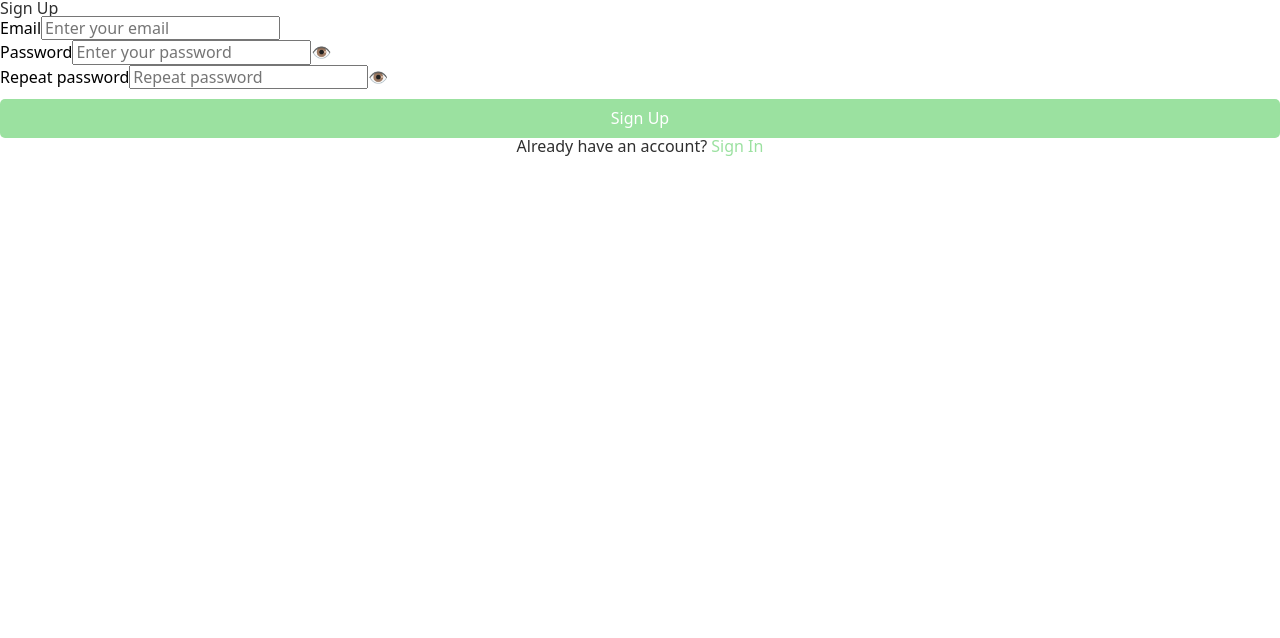
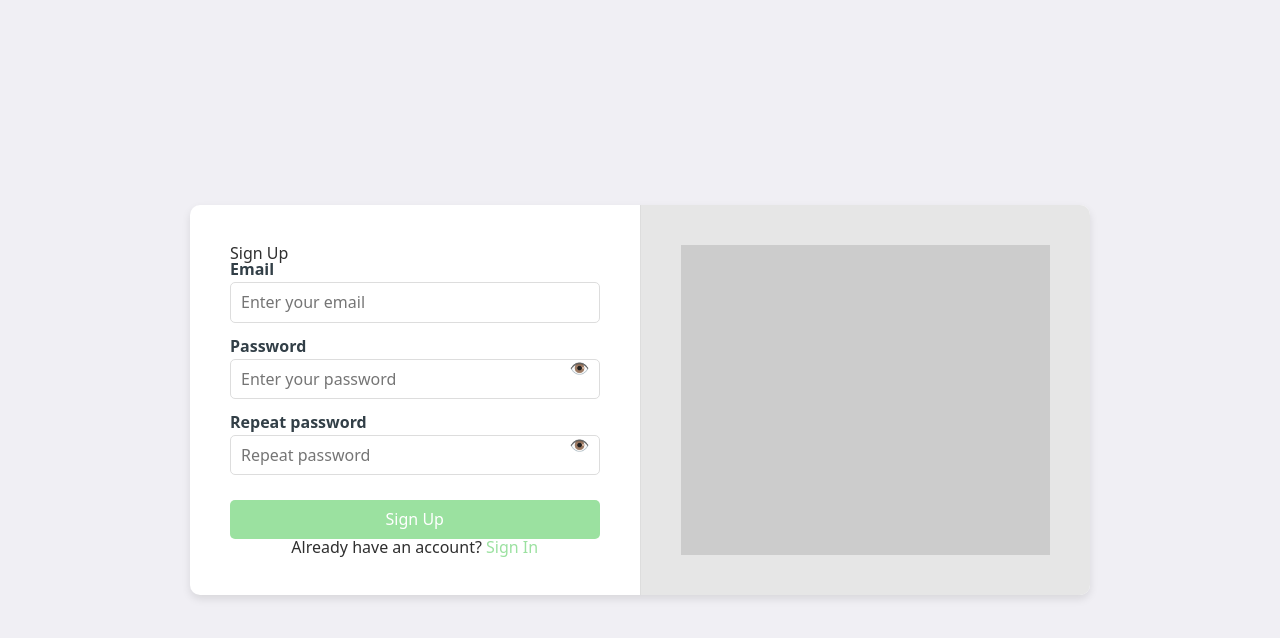
Before and after one commit to IIIMaroIII/HydroWise-frontend, a React (Vite) app: page /signup in a window 1280 px wide. Shown: the top 638 px of the page. Built offline with nearby package versions, Linux system fonts and the light colour scheme.

Commit message:
add SignUpForm.jsx + css

```diff
--- a/src/components/Users/SignUpForm/SignUpForm.jsx
+++ b/src/components/Users/SignUpForm/SignUpForm.jsx
@@ -1,4 +1,5 @@
-import React, { useState } from 'react';
+import css from './signUpForm.module.css';
+import { useState } from 'react';
 import { useForm } from 'react-hook-form';
 import { yupResolver } from '@hookform/resolvers/yup';
 import * as Yup from 'yup';
@@ -6,7 +7,6 @@ import { toast, ToastContainer } from 'react-toastify';
 import 'react-toastify/dist/ReactToastify.css';
 import axios from 'axios';
 import { useNavigate } from 'react-router-dom';
-import './signUpForm.module.css';
 
 const SignUpForm = () => {
   const [showPassword, setShowPassword] = useState(false);
@@ -14,21 +14,23 @@ const SignUpForm = () => {
 
   const validationSchema = Yup.object().shape({
     email: Yup.string().email('Email is invalid').required('Email is required'),
-        password: Yup.string().min(6, 'Password must be at least 6 characters').required('Password is required'),
+    password: Yup.string()
+      .min(6, 'Password must be at least 6 characters')
+      .required('Password is required'),
     repeatPassword: Yup.string()
       .oneOf([Yup.ref('password')], 'Passwords must match')
-            .required('Repeat Password is required')
+      .required('Repeat Password is required'),
   });
 
   const {
     register,
     handleSubmit,
-        formState: { errors }
+    formState: { errors },
   } = useForm({
-        resolver: yupResolver(validationSchema)
+    resolver: yupResolver(validationSchema),
   });
 
-    const onSubmit = async (data) => {
+  const onSubmit = async data => {
     try {
       const response = await axios.post('/api/register', data);
       toast.success('Registration successful!');
@@ -44,39 +46,61 @@ const SignUpForm = () => {
   };
 
   return (
-        <div className="sign-up-container">
-            <div className="sign-up-form">
-                <div className="form-section">
+    <div className={css.signUpContainer}>
+      <div className={css.signUpForm}>
+        <div className={css.formSection}>
           <form onSubmit={handleSubmit(onSubmit)}>
             <h2>Sign Up</h2>
-                        <div className="input-container">
+            <div className={css.inputContainer}>
               <label>Email</label>
-                            <input type="email" placeholder="Enter your email" {...register('email')} />
+              <input
+                type="email"
+                placeholder="Enter your email"
+                {...register('email')}
+              />
               {errors.email && <p>{errors.email.message}</p>}
             </div>
-                        <div className="input-container">
+            <div className={css.inputContainer}>
               <label>Password</label>
-                            <input type={showPassword ? "text" : "password"} placeholder="Enter your password" {...register('password')} />
-                            <span className="toggle-password" onClick={togglePasswordVisibility}>
+              <input
+                type={showPassword ? 'text' : 'password'}
+                placeholder="Enter your password"
+                {...register('password')}
+              />
+              <span
+                className={css.togglePassword}
+                onClick={togglePasswordVisibility}
+              >
                 {showPassword ? '👁️' : '👁️'}
               </span>
               {errors.password && <p>{errors.password.message}</p>}
             </div>
-                        <div className="input-container">
+            <div className={css.inputContainer}>
               <label>Repeat password</label>
-                            <input type={showPassword ? "text" : "password"} placeholder="Repeat password" {...register('repeatPassword')} />
-                            <span className="toggle-password" onClick={togglePasswordVisibility}>
+              <input
+                type={showPassword ? 'text' : 'password'}
+                placeholder="Repeat password"
+                {...register('repeatPassword')}
+              />
+              <span
+                className={css.togglePassword}
+                onClick={togglePasswordVisibility}
+              >
                 {showPassword ? '👁️' : '👁️'}
               </span>
               {errors.repeatPassword && <p>{errors.repeatPassword.message}</p>}
             </div>
             <button type="submit">Sign Up</button>
-                        <p>Already have an account? <a href="/signin">Sign In</a></p>
+            <p>
+              Already have an account? <a href="/signin">Sign In</a>
+            </p>
           </form>
         </div>
-                <div className="image-section">
+        <div className={css.imageSection}>
           {/* Тимчасова рамка для зображення */}
-                    <div style={{ width: '100%', height: '100%', backgroundColor: '#ccc' }}></div>
+          <div
+            style={{ width: '100%', height: '100%', backgroundColor: '#ccc' }}
+          ></div>
         </div>
       </div>
       <ToastContainer />
--- a/src/components/Users/SignUpForm/signUpForm.module.css
+++ b/src/components/Users/SignUpForm/signUpForm.module.css
@@ -1,4 +1,4 @@
-.sign-up-container {
+.signUpContainer {
   display: flex;
   justify-content: center;
   align-items: center;
@@ -6,7 +6,7 @@
   background-color: #f0eff4;
 }
 
-.sign-up-form {
+.signUpForm {
   display: flex;
   background-color: #ffffff;
   border-radius: 10px;
@@ -16,13 +16,13 @@
   width: 100%;
 }
 
-.form-section,
-.image-section {
+.formSection,
+.imageSection {
   flex: 1;
   padding: 40px;
 }
 
-.form-section {
+.formSection {
   display: flex;
   flex-direction: column;
   justify-content: center;
@@ -33,19 +33,19 @@ h2 {
   color: #2f2f2f;
 }
 
-.input-container {
+.inputContainer {
   margin-bottom: 15px;
   position: relative;
 }
 
-.input-container label {
+.inputContainer label {
   display: block;
   margin-bottom: 5px;
   font-weight: bold;
   color: #323f47;
 }
 
-.input-container input {
+.inputContainer input {
   width: 100%;
   padding: 10px;
   border: 1px solid #ddd;
@@ -53,12 +53,12 @@ h2 {
   color: #323f47;
 }
 
-.input-container input:focus {
+.inputContainer input:focus {
   border-color: #9be1a0;
   outline: none;
 }
 
-.input-container .toggle-password {
+.inputContainer .togglePassword {
   position: absolute;
   right: 10px;
   top: 50%;
@@ -66,8 +66,8 @@ h2 {
   cursor: pointer;
 }
 
-.input-container p {
-  color: #ff0000fb;
+.inputContainer p {
+  color: #ff0000;
   margin: 5px 0 0;
 }
 
@@ -102,7 +102,7 @@ p a:hover {
   text-decoration: underline;
 }
 
-.image-section {
+.imageSection {
   background-color: #e6e6e6;
   display: flex;
   justify-content: center;
@@ -110,7 +110,7 @@ p a:hover {
   border-left: 1px solid #ddd;
 }
 
-.image-section img {
+.imageSection img {
   max-width: 100%;
   max-height: 100%;
   object-fit: cover;
```
Lines whose indentation alone changed are shown as unchanged.
